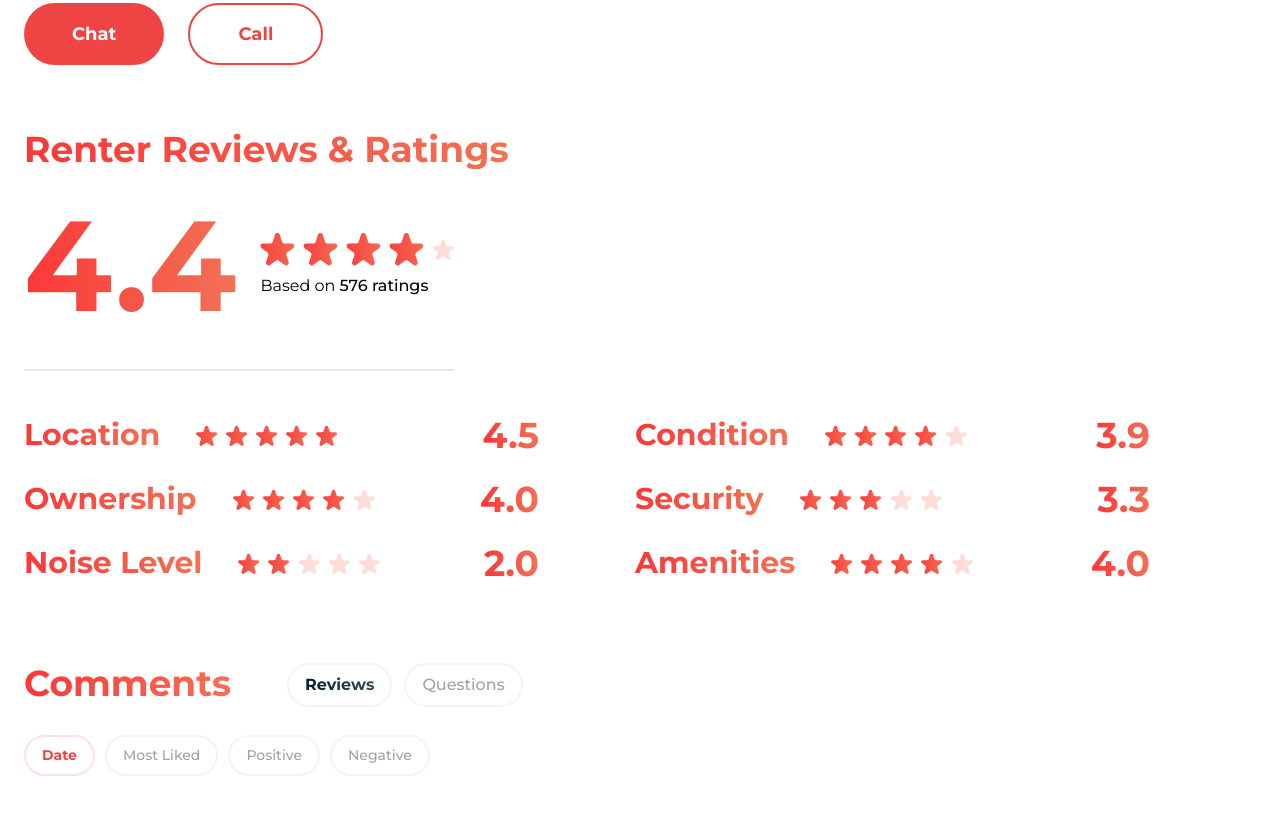
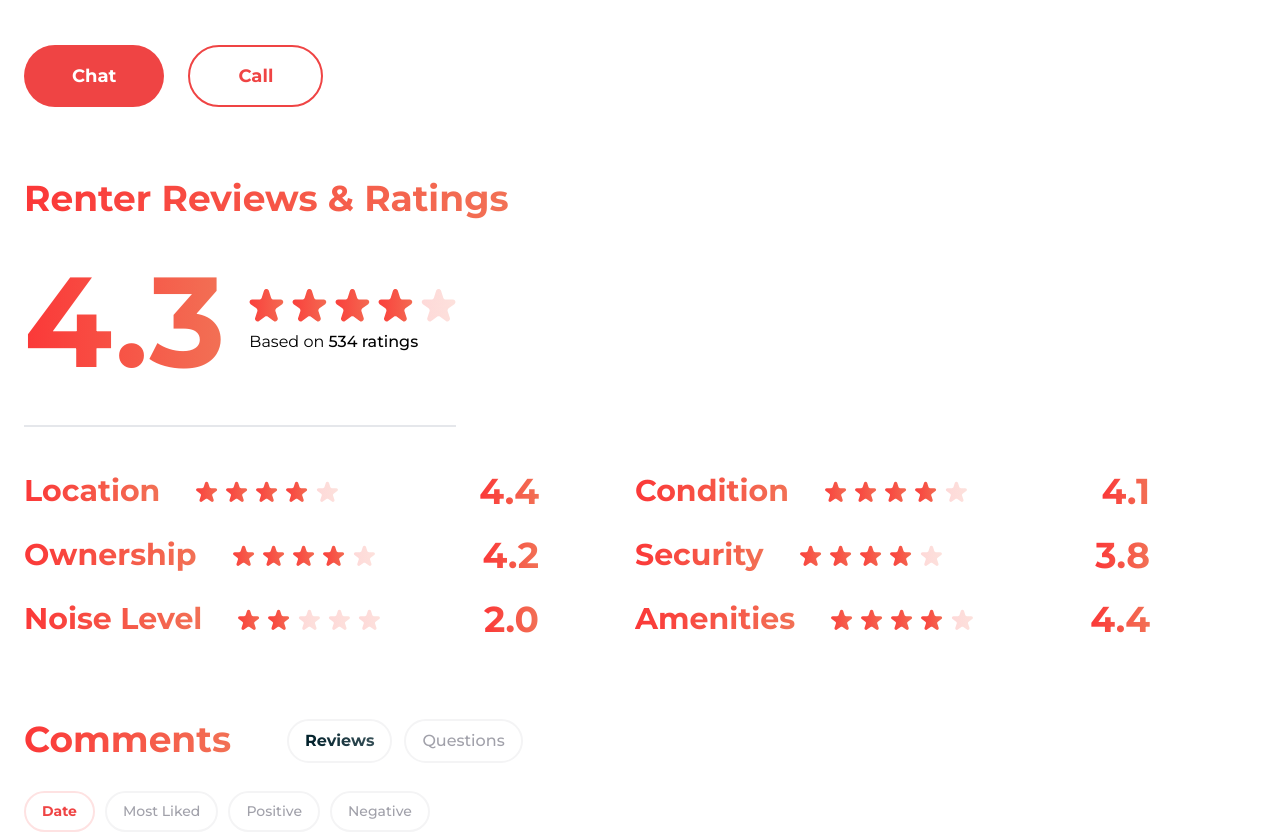
Before and after one commit to HumptyDumpy01/viaproperty-app, a Next.js app: page /properties/1 in a window 1280 px wide. Shown: the part 1300-2136 px from the top of the page. Built offline with nearby package versions, Linux system fonts and the light colour scheme.

Commit message:
Refactored renter section.

```diff
--- a/app/properties/[id]/page.tsx
+++ b/app/properties/[id]/page.tsx
@@ -15,8 +15,7 @@ import PropertyConveniences from '@/components/PropertyDescription/Layout/Proper
 import AboutLandlord from '@/components/PropertyDescription/Layout/AboutLandlord';
 import PropertyComments from '@/components/PropertyDescription/Layout/PropertyComments';
 import HeadingMedium from '@/components/Typography/HeadingMedium';
-import StarIcon from '@/components/UI/Icon/FilledStar';
-import MetricDisplayRating from '@/components/UI/MetricDisplay/MetricDisplayRating';
+import RenterReviewsMetrics from '@/components/PropertyDescription/Layout/RenterReviewsMetrics';
 
 /*type PropertyDescriptionType = {
   // children: ReactNode;
@@ -56,49 +55,9 @@ export default function PropertyDescription(/*{  }: PropertyDescriptionType*/) {
                 fugiat nulla pariatur....`} />
 
 
-            <div className={`mb-20`}>
-              <HeadingMedium customClasses={`mb-8`} heading={`Renter Reviews & Ratings`} />
-              <div className={`flex items-center gap-6 w-fit border-b-2 border-r-zinc-200 pb-10 mb-11`}>
-                <div>
-                  <span
-                    className={`inline-block text-9xl bg-clip-text text-transparent bg-linear-main-red font-bold`}>4.4</span>
-                </div>
-                <div className={`flex flex-col gap-2`}>
-                  <div className={`flex items-center gap-2`}>
-                    <StarIcon size={`lg`} state={`filled`} />
-                    <StarIcon size={`lg`} state={`filled`} />
-                    <StarIcon size={`lg`} state={`filled`} />
-                    <StarIcon size={`lg`} state={`filled`} />
-                    <StarIcon size={`lg`} state={`empty`} />
-                  </div>
-                  <p>Based on <span className={`font-medium border-r-zinc-800`}>576 ratings</span></p>
-                </div>
-              </div>
-              <div>
-                <div className={`flex items-center gap-y-24`}>
-                  <div className={`flex flex-col gap-6 items-center`}>
-                    <div className={`flex gap-24 items-center mr-auto`}>
-                      <MetricDisplayRating label={`Location`} rating={4.5} size={`md`} />
-                      <MetricDisplayRating label={`Condition`} rating={3.9} size={`md`} />
-                    </div>
-
-                    <div className={`flex gap-24  mr-auto`}>
-                      <MetricDisplayRating label={`Ownership`} rating={4} size={`md`} />
-                      <MetricDisplayRating label={`Security`} rating={3.33} size={`md`} />
-                    </div>
-
-                    <div className={`flex gap-24  mr-auto`}>
-                      <MetricDisplayRating label={`Noise Level`} rating={2} size={`md`} />
-                      <MetricDisplayRating label={`Amenities`} rating={4} size={`md`} />
-                    </div>
-                  </div>
-
-                  <div>
-
-                  </div>
-                </div>
-              </div>
-            </div>
+            <RenterReviewsMetrics
+              metrics={{ location: 4.44, condition: 4.1, ownership: 4.2, noiseLevel: 2, amenities: 4.4, security: 3.8 }}
+              overallRating={4.3} ratings={534} />
 
             <PropertyComments />
 
--- /dev/null
+++ b/components/PropertyDescription/Layout/RenterReviewsMetrics.tsx
@@ -0,0 +1,68 @@
+// 'use client';
+
+type RenterReviewsMetricsType = {
+  ratings: number;
+  overallRating: number;
+  metrics: {
+    location: number, condition: number; ownership: number;
+    security: number; noiseLevel: number; amenities: number
+  }
+  // children: ReactNode;
+}
+
+import HeadingMedium from '@/components/Typography/HeadingMedium';
+import StarIcon from '@/components/UI/Icon/StarIcon';
+import MetricDisplayRating from '@/components/UI/MetricDisplay/MetricDisplayRating';
+
+export default function RenterReviewsMetrics({ ratings, overallRating, metrics }: RenterReviewsMetricsType) {
+
+  const roundedRating = overallRating % 1 >= 0.5 ? Math.ceil(overallRating) : Math.floor(overallRating);
+  return (
+    <>
+      <div className={`mb-20`}>
+        <HeadingMedium customClasses={`mb-8`} heading={`Renter Reviews & Ratings`} />
+        <div className={`flex items-center gap-6 w-fit border-b-2 border-r-zinc-200 pb-10 mb-11`}>
+          <div>
+                  <span
+                    className={`inline-block text-9xl bg-clip-text text-transparent bg-linear-main-red font-bold`}>{overallRating}</span>
+          </div>
+          <div className={`flex flex-col gap-2`}>
+            <div className={`flex items-center gap-2`}>
+
+              {[...Array(5)].map((_, index) => (
+                <StarIcon key={index} size={`lg`} state={index < roundedRating ? `filled` : `empty`} />
+                // <StarIcon key={index} size={`md`} state={index < roundedRating ? `filled` : `empty`} />
+              ))}
+            </div>
+            <p>Based on <span className={`font-medium border-r-zinc-800`}>{ratings} ratings</span></p>
+          </div>
+        </div>
+        <div>
+          <div className={`flex items-center gap-y-24`}>
+            <div className={`flex flex-col gap-6 items-center`}>
+              <div className={`flex gap-24 items-center mr-auto`}>
+                <MetricDisplayRating label={`Location`} rating={metrics.location} size={`md`} />
+                <MetricDisplayRating label={`Condition`} rating={metrics.condition} size={`md`} />
+              </div>
+
+              <div className={`flex gap-24  mr-auto`}>
+                <MetricDisplayRating label={`Ownership`} rating={metrics.ownership} size={`md`} />
+                <MetricDisplayRating label={`Security`} rating={metrics.security} size={`md`} />
+              </div>
+
+              <div className={`flex gap-24  mr-auto`}>
+                <MetricDisplayRating label={`Noise Level`} rating={metrics.noiseLevel} size={`md`} />
+                <MetricDisplayRating label={`Amenities`} rating={metrics.amenities} size={`md`} />
+              </div>
+            </div>
+
+            <div>
+
+            </div>
+          </div>
+        </div>
+      </div>
+    </>
+  )
+    ;
+}
--- a/components/Typography/HeadingMedium.tsx
+++ b/components/Typography/HeadingMedium.tsx
@@ -10,7 +10,7 @@ type HeadingMediumType = {
 export default function HeadingMedium({ heading, maxWidthXL, customClasses = `` }: HeadingMediumType) {
   return (
     <>
-      <h2 className={`text-4xl ${maxWidthXL ? `max-w-xl` : ``} bg-clip-text text-transparent bg-linear-main-red font-bold flex w-fit
+      <h2 className={`text-4xl ${maxWidthXL ? `max-w-xl` : ``} bg-clip-text leading-normal text-transparent bg-linear-main-red font-bold flex w-fit
             ${customClasses}`}>{heading}</h2>
     </>
   );
--- a/components/UI/Icon/FilledStar.tsx
+++ b/components/UI/Icon/StarIcon.tsx
@@ -27,12 +27,12 @@ export default function StarIcon({ state, size }: FilledStarType) {
       )}
       {(state === `empty` && size === `lg`) && (
         <>
-          <svg xmlns="http://www.w3.org/2000/svg" width="22" height="21" viewBox="0 0 22 21" fill="none">
+          <svg xmlns="http://www.w3.org/2000/svg" width="35" height="33" viewBox="0 0 35 33" fill="none">
             <path
-              d="M9.85978 1.8166C10.3445 0.324747 12.4551 0.324745 12.9398 1.8166L14.3142 6.04636C14.5309 6.71354 15.1527 7.16525 15.8542 7.16525H20.3016C21.8702 7.16525 22.5224 9.17253 21.2534 10.0945L17.6553 12.7087C17.0878 13.121 16.8503 13.8519 17.0671 14.5191L18.4414 18.7488C18.9262 20.2407 17.2187 21.4813 15.9496 20.5593L12.3516 17.9451C11.784 17.5328 11.0155 17.5328 10.448 17.9451L6.84996 20.5593C5.58092 21.4813 3.87343 20.2407 4.35816 18.7488L5.73249 14.5191C5.94927 13.8519 5.71179 13.121 5.14426 12.7087L1.5462 10.0945C0.277157 9.17253 0.92936 7.16525 2.49799 7.16525H6.94543C7.64694 7.16525 8.26867 6.71354 8.48545 6.04636L9.85978 1.8166Z"
-              fill="url(#paint0_linear_383_3931)" fill-opacity="0.2" />
+              d="M15.1315 1.87347C15.9084 -0.51758 19.2911 -0.517581 20.068 1.87347L22.2707 8.65269C22.6181 9.722 23.6146 10.446 24.7389 10.446H31.867C34.3811 10.446 35.4264 13.6631 33.3925 15.1409L27.6257 19.3307C26.7161 19.9915 26.3355 21.163 26.6829 22.2323L28.8856 29.0115C29.6625 31.4025 26.9259 33.3908 24.8919 31.9131L19.1252 27.7233C18.2156 27.0624 16.9839 27.0624 16.0742 27.7233L10.3075 31.9131C8.27355 33.3908 5.53688 31.4025 6.31378 29.0115L8.51648 22.2323C8.86392 21.163 8.48331 19.9915 7.5737 19.3307L1.80695 15.1409C-0.227002 13.6631 0.818309 10.446 3.33241 10.446H10.4605C11.5848 10.446 12.5813 9.722 12.9288 8.65269L15.1315 1.87347Z"
+              fill="url(#paint0_linear_383_3917)" fill-opacity="0.2" />
             <defs>
-              <linearGradient id="paint0_linear_383_3931" x1="-3.2002" y1="11.6769" x2="25.9998" y2="11.6769"
+              <linearGradient id="paint0_linear_383_3917" x1="-5.80029" y1="17.677" x2="40.9997" y2="17.677"
                               gradientUnits="userSpaceOnUse">
                 <stop stop-color="#FB3838" />
                 <stop offset="1" stop-color="#F27155" />
--- a/components/UI/MetricDisplay/MetricDisplayRating.tsx
+++ b/components/UI/MetricDisplay/MetricDisplayRating.tsx
@@ -1,6 +1,6 @@
 // 'use client';
 
-import StarIcon from '@/components/UI/Icon/FilledStar';
+import StarIcon from '@/components/UI/Icon/StarIcon';
 
 type MetricDisplayRatingType = {
   rating: number;
```
